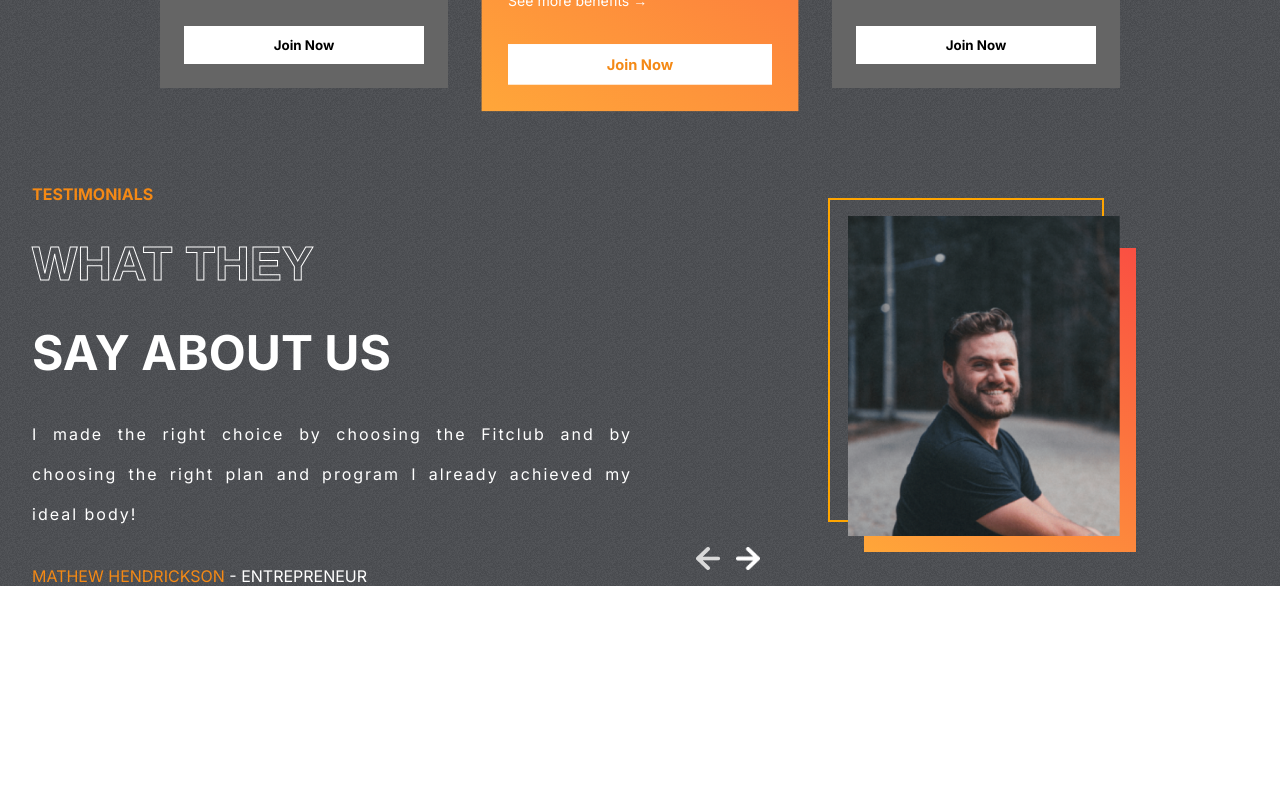
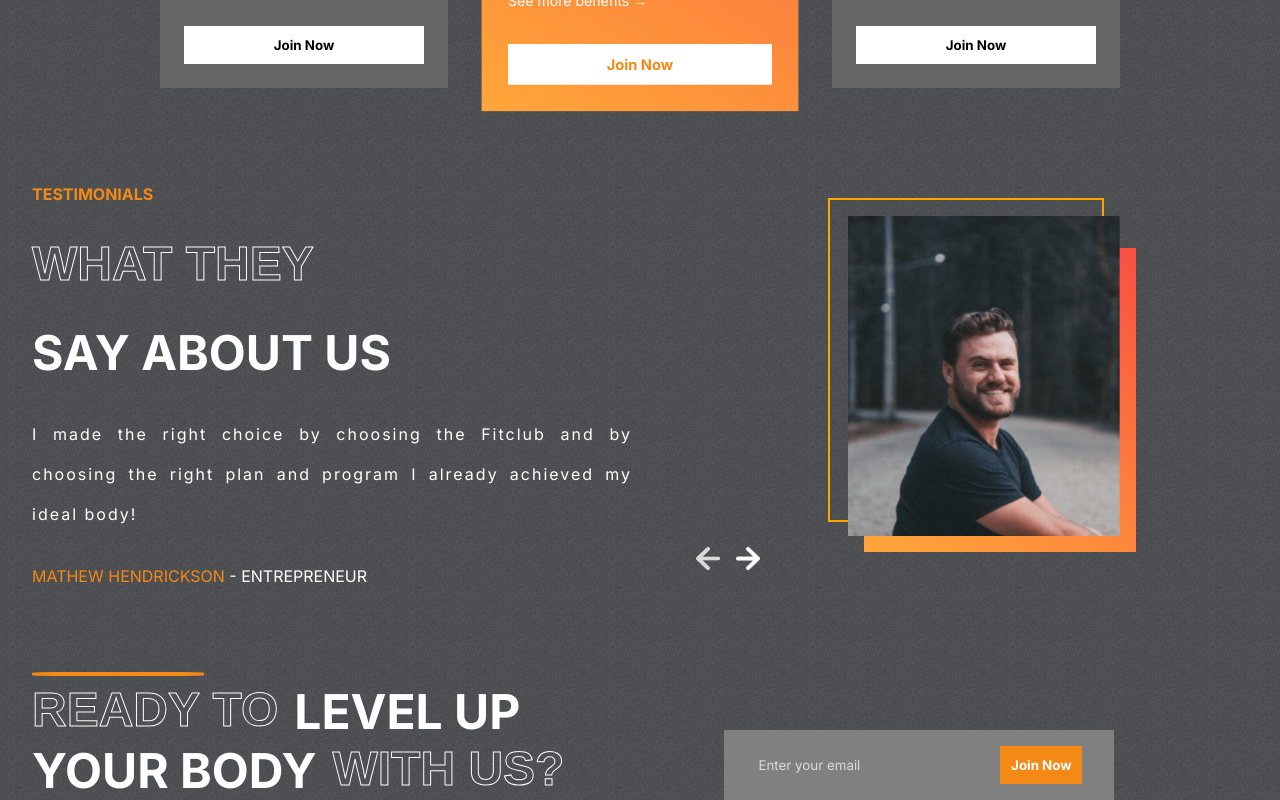
Before and after one commit to drakata27/react-fit-club, a React (Create React App) app: page / in a window 1280 px wide. Shown: the part 2347-3147 px from the top of the page. Before the commit the page ends 2933 px from the top, so only its background shows below. Built offline with nearby package versions, Linux system fonts and the light colour scheme.

Commit message:
Completed Join Component

```diff
--- a/src/App.js
+++ b/src/App.js
@@ -1,5 +1,6 @@
 import './App.css';
 import Hero from './components/Hero/Hero';
+import Join from './components/Join/Join';
 import Plans from './components/Plans/Plans';
 import Programs from './components/Programs/Programs';
 import Reasons from './components/Reasons/Reasons';
@@ -13,6 +14,7 @@
         <Reasons />
         <Plans />
         <Testimonials />
+        <Join />
     </div>
   );
 }
--- /dev/null
+++ b/src/components/Join/Join.css
@@ -0,0 +1,55 @@
+.Join{
+    display: flex;
+    padding: 0 2rem;
+    gap: 10rem;
+}
+
+.left-j{
+    color: white;
+    font-size: 3rem;
+    font-weight: bold;
+    text-transform: uppercase;
+    position: relative;
+}
+
+.left-j>hr{
+    position: absolute;
+    width: 10.5rem;
+    border: 2px solid var(--orange);
+    border-radius: 20%;
+    margin: -10px 0;
+}
+
+.left-j>div{
+    display: flex;
+    gap: 1rem;
+}
+
+.right-j{
+    display: flex;
+    justify-content: center;
+    align-items: flex-end;
+}
+
+.email-container{
+    display: flex;
+    gap: 3rem;
+    background-color: gray;
+    padding: 1rem 2rem;
+}
+
+.email-container>input{
+    background-color: transparent;
+    border: none;
+    outline: none;
+    color: var(--lightgray);
+}
+
+::placeholder{
+    color: var(--lightgray);
+}
+
+.btn-j{
+    background-color: var(--orange);
+    color: white;
+}
--- /dev/null
+++ b/src/components/Join/Join.jsx
@@ -0,0 +1,49 @@
+import React, { useRef } from 'react'
+import './Join.css'
+import emailjs from '@emailjs/browser'
+
+const Join = () => {
+    const form = useRef()
+    let formText = "Enter your email"
+
+    const sendEmail = (e) => {
+        e.preventDefault();
+
+        emailjs.sendForm('service_5f8acdg', 'template_qj999ac', form.current,
+         'nAxYB3RJNPU1CPZVy')
+          .then((result) => {
+              console.log(result.text);
+              alert("Check your email");
+              form.current.reset();
+              formText = "Enter your email"
+          }, (error) => {
+              console.log(error.text);
+          });
+      };
+
+  return (
+    <div className="Join" id="join-us">
+        {/* Left side */}
+        <div className="left-j">
+            <hr />
+            <div>
+                <span className='stroke-text'>ready to</span>
+                <span>level up</span>
+            </div>
+            <div>
+                <span>your body</span>
+                <span className='stroke-text'>with us?</span>
+            </div>
+        </div>
+        {/* Right side */}
+        <div className="right-j">
+            <form ref={form} className="email-container" onSubmit={sendEmail}>
+                <input type="email" name='user_email' placeholder={formText}/>
+                <button className='btn btn-j'>Join Now</button>
+            </form>
+        </div>
+    </div>
+  )
+}
+
+export default Join
```
